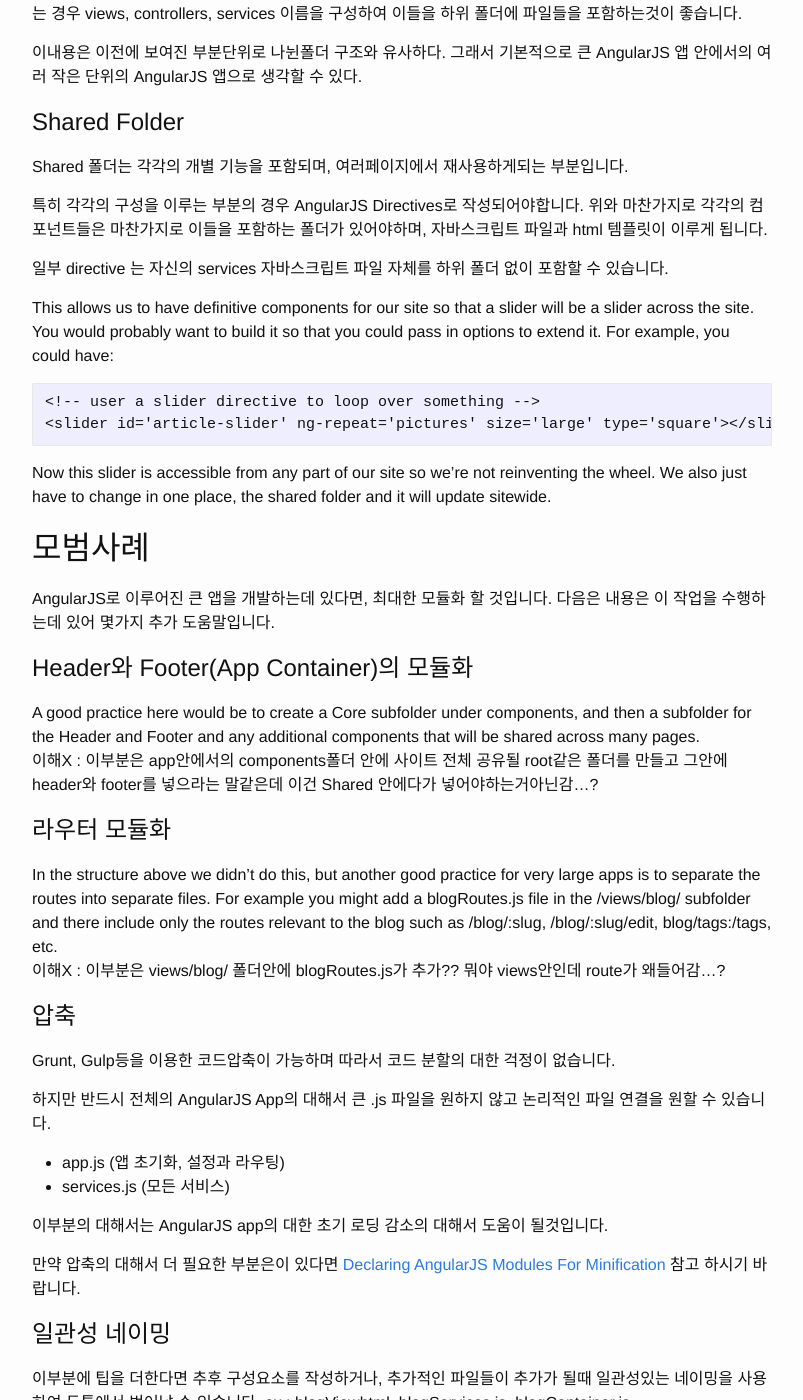
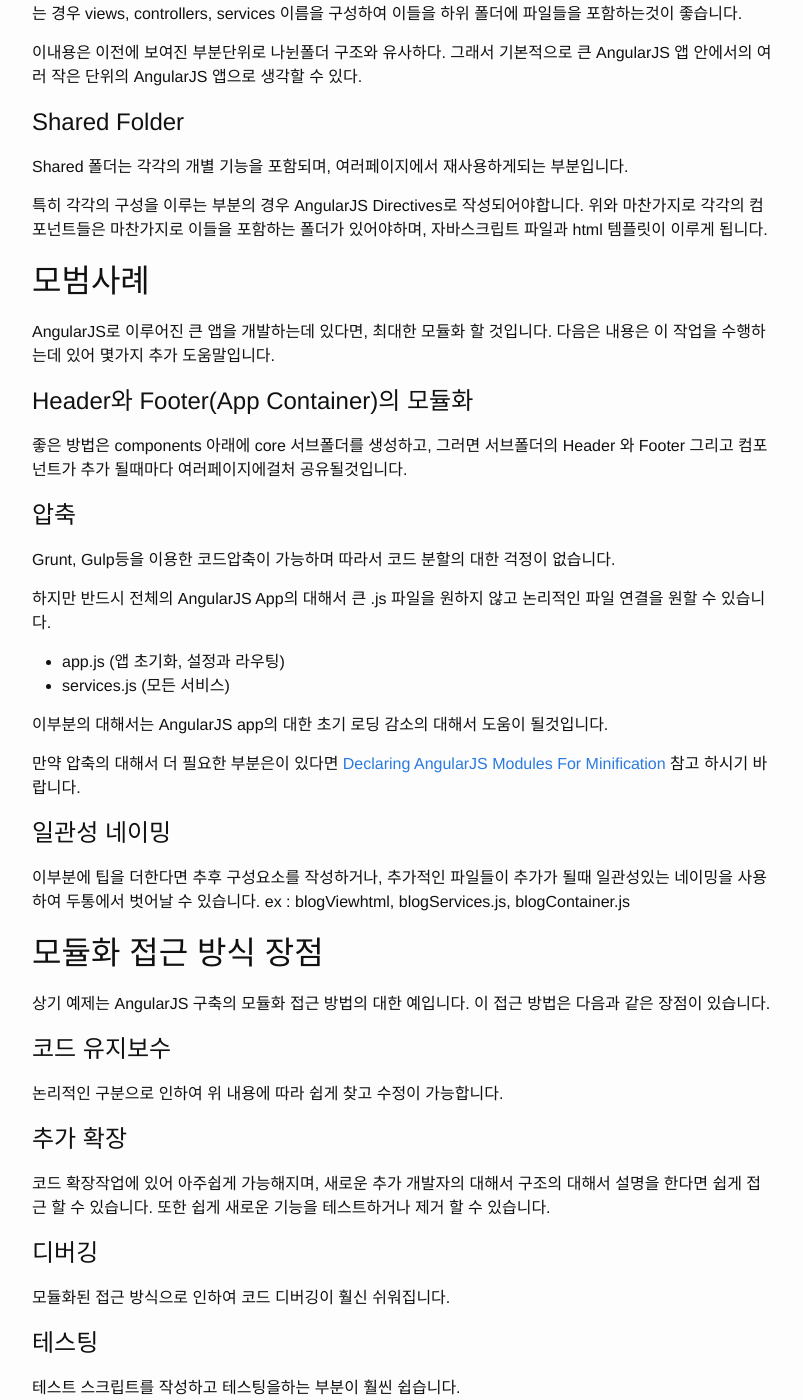
Before and after one commit to sihyunjung/sihyunjung.github.io, a Jekyll site: the page built from _posts/2015-12-04-angularjsDirectoryStructure.markdown, in a window 1280 px wide and 1400 px high, scrolled down 3008 px. Shown: the whole window, without its empty margins (238-1041 px from the left). Built offline with Jekyll 4.4.1, drawn with Linux system fonts in a browser that asks for light colours; some of the changed text lies outside the part shown.

Commit message:
뺄꺼 빼고 일단 가볍게..;; 추후 사용될거같은 부분만 정리

```diff
--- a/_posts/2015-12-04-angularjsDirectoryStructure.markdown
+++ b/_posts/2015-12-04-angularjsDirectoryStructure.markdown
@@ -12,7 +12,7 @@ https://scotch.io/tutorials/angularjs-best-practices-directory-structure <br>
 
 
 ## 문서를 만들기까지...
-본 내용은 보다 좋은 AngularJS 개발 폴더 구조 설계를 위해 상기 블로그 내용들을 참고한 내용이며 중요도가 다소 떨어진다 싶은 부분은 생략하거나 영어가 짧아(-_-)번역이 안되어 이상한글로 대체?한 부분도 있습니다. 프로젝트 특성에 맞춰 적용하면 좋은 내용이 될것같습니다.
+본 내용은 보다 좋은 AngularJS 개발 폴더 구조 설계를 위해 상기 블로그 내용들을 참고한 내용이며 중요도가 다소 떨어진다 싶은 부분은 생략하거나 영어가 짧아(-_-)번역이 안되거나 이상한글로 대체?한 부분과 제가 납득이 안되는 부분의 대해서 일부 생략된 부분이  있을 수 있습니다. 프로젝트 특성에 맞춰 적용하면 좋은 내용이 될것같습니다.
 잘못된 내용이나 추가 사항이 있으신분 께서는 아래 메일로 의견 주시면 반영하도록 하겠습니다.
 
 ![logo](https://angularjs.org/img/AngularJS-large.png)
@@ -107,26 +107,11 @@ Shared 폴더는 각각의 개별 기능을 포함되며, 여러페이지에서
 
 특히 각각의 구성을 이루는 부분의 경우 AngularJS Directives로 작성되어야합니다. 위와 마찬가지로 각각의 컴포넌트들은 마찬가지로 이들을 포함하는 폴더가 있어야하며, 자바스크립트 파일과 html 템플릿이 이루게 됩니다.
 
-일부 directive 는 자신의 services 자바스크립트 파일 자체를 하위 폴더 없이 포함할 수 있습니다.
-
-This allows us to have definitive components for our site so that a slider will be a slider across the site. You would probably want to build it so that you could pass in options to extend it. For example, you could have:
-
-	<!-- user a slider directive to loop over something -->
-	<slider id='article-slider' ng-repeat='pictures' size='large' type='square'></slider>
-
-
-Now this slider is accessible from any part of our site so we're not reinventing the wheel. We also just have to change in one place, the shared folder and it will update sitewide.
-
 ##모범사례
 AngularJS로 이루어진 큰 앱을 개발하는데 있다면, 최대한 모듈화 할 것입니다. 다음은 내용은 이 작업을 수행하는데 있어 몇가지 추가 도움말입니다.
 
 #Header와 Footer(App Container)의 모듈화
-A good practice here would be to create a Core subfolder under components, and then a subfolder for the Header and Footer and any additional components that will be shared across many pages. <br>
-이해X : 이부분은 app안에서의 components폴더 안에 사이트 전체 공유될 root같은 폴더를 만들고 그안에 header와 footer를 넣으라는 말같은데 이건 Shared 안에다가 넣어야하는거아닌감...?
-
-#라우터 모듈화
-In the structure above we didn’t do this, but another good practice for very large apps is to separate the routes into separate files. For example you might add a blogRoutes.js file in the /views/blog/ subfolder and there include only the routes relevant to the blog such as /blog/:slug, /blog/:slug/edit, blog/tags:/tags, etc. <br>
-이해X : 이부분은 views/blog/ 폴더안에 blogRoutes.js가 추가?? 뭐야 views안인데 route가 왜들어감...?
+좋은 방법은 components 아래에 core 서브폴더를 생성하고, 그러면 서브폴더의 Header 와 Footer 그리고 컴포넌트가 추가 될때마다 여러페이지에걸처 공유될것입니다.
 
 #압축
 Grunt, Gulp등을 이용한 코드압축이 가능하며 따라서 코드 분할의 대한 걱정이 없습니다.
@@ -139,7 +124,6 @@ Grunt, Gulp등을 이용한 코드압축이 가능하며 따라서 코드 분할
 이부분의 대해서는 AngularJS app의 대한 초기 로딩 감소의 대해서 도움이 될것입니다.
 
 만약 압축의 대해서 더 필요한 부분은이 있다면 [Declaring AngularJS Modules For Minification](https://scotch.io/tutorials/declaring-angularjs-modules-for-minification) 참고 하시기 바랍니다.
-
 
 #일관성 네이밍
 이부분에 팁을 더한다면 추후 구성요소를 작성하거나, 추가적인 파일들이 추가가 될때 일관성있는 네이밍을 사용하여 두통에서 벗어날 수 있습니다.
```
